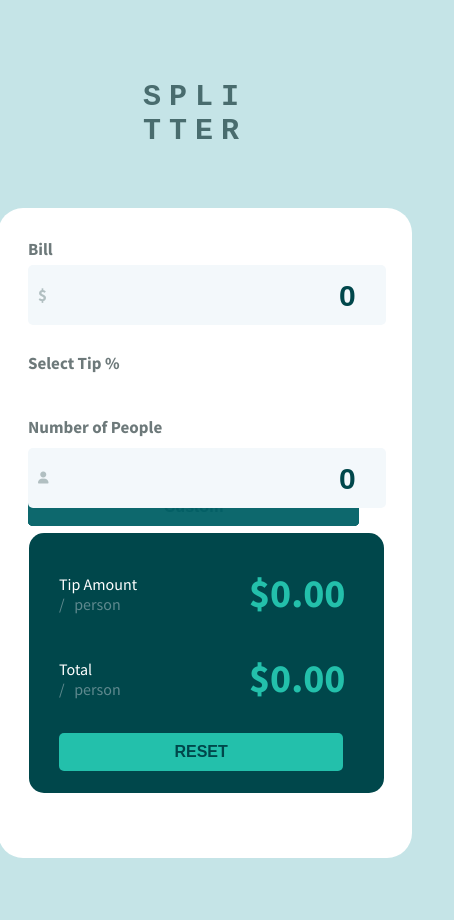
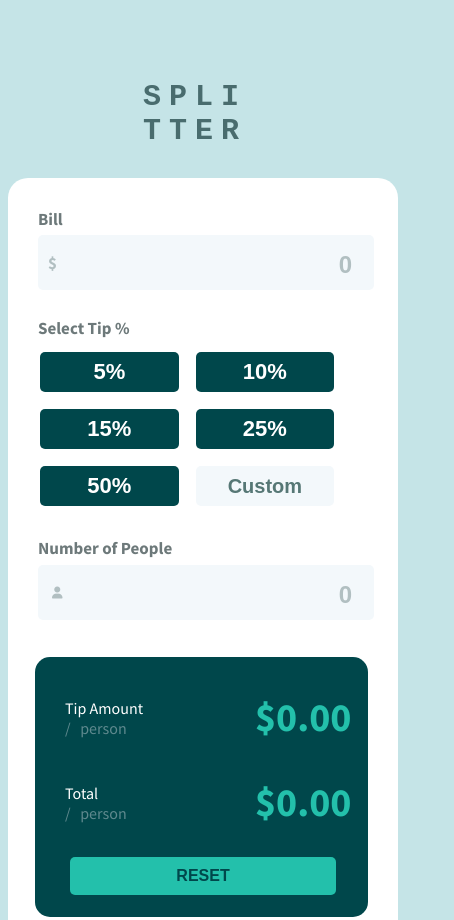
Before and after one commit to anwar-aqraa/Splitter, a plain HTML site: page index.html in a window 390 px wide. Shown: the top 920 px of the page, 454 px wide, since content can reach past the window. Before the commit the page ends 866 px from the top, so only its background shows below. Drawn offline with Linux system fonts and the light colour scheme.

Commit message:
Some updates for css code

```diff
--- a/css/master.css
+++ b/css/master.css
@@ -18,11 +18,12 @@ pre{
     background-color: white;
     margin: 60px auto auto auto;
     width: 48%;
-    padding: 20px;
+    padding-top: 20px;
+    padding-bottom: 25px;
+    padding-left: 20px;
     border-radius: 15px;
     position: relative;
 }
-
 
 
 label{
@@ -47,8 +48,8 @@ label{
     color:#00474b;
     font-weight: bold;
     font-size: 32px;
+}
 
-}
 
 input::placeholder {
     font-weight: bold;
@@ -68,18 +69,21 @@ input::placeholder {
     display: inline-block;
 }
 
-.flex-container {
+
+.tip-options{
     display: flex;
     flex-wrap: wrap;
     width: 420px;
     padding-left: 6px;
+    margin-top: -10px;
 }
 
-.flex-container > div {
+
+.tip-options > button {
     margin: 6px;
     padding: 20px;
     font-size: 22px;
-    width: 59px;
+    width: 100px;
     height: 4px;
     border-radius: 5px;
     color: white;
@@ -89,16 +93,21 @@ input::placeholder {
     justify-content: center;
     text-align: center;
     font-weight: bold;
+    border: none;
 }
 
 
-.flex-container > div:last-child{
+.tip-options > button:hover {
+    background-color: #23c0ab;
+    color:#00474b;
+}
+
+
+.tip-options > button:last-child{
     color: #567775;
     font-size: 20px;
     background-color:#f3f8fb;
 }
-
-
 
 
 .people{
@@ -110,12 +119,19 @@ input::placeholder {
 }
 
 
+#people-input{
+    margin-top: -4px;
+    margin-bottom: 25px
+}
+
+
 .input-container {
     position: relative;
     display: flex;
     align-items: center;
     padding-left: 10px;
 }
+
 
 .input-container .icon {
     position: absolute;
@@ -126,12 +142,12 @@ input::placeholder {
     padding: 10px;
     font-weight: bold;
     color: #b1bfc1;
+}
 
-}
 
 .input-container i {
     position: absolute;
-    left: 5px;
+    left: 9px;
     font-size: 12px;
     padding: 15px;
     color: #b1bfc1;
@@ -142,9 +158,9 @@ input::placeholder {
     position: absolute;
     display: inline-block;
     left: 380px;
-    top: 10px;
-    right: 10px;
-    bottom: 5px;
+    top: 15px;
+    right: 12px;
+    bottom: 16px;
     background-color: #00474b;
     border-radius: 15px;
     margin: 10px;
@@ -162,6 +178,7 @@ input::placeholder {
 color: #5e898e;
  }
 
+
 .right-container h2 span{
     position: absolute;
     left: 220px;
@@ -171,6 +188,7 @@ color: #5e898e;
     color: #23c0ab;
     font-size: 40px;
 }
+
 
 #tip-amount{
     top: 35px;
@@ -182,7 +200,7 @@ color: #5e898e;
 }
 
 
-button {
+#reset-btn {
     width: 80%;
     padding: 10px;
     border: none;
@@ -193,67 +211,58 @@ button {
     font-weight: 800;
     position: absolute;
     top:280px;
-    left: 30px;
+    left: 35px;
 }
 
 
 @media only screen and (max-width: 600px) {
+
     .container {
-        width: 100% ;
-        border-radius: 25px ;
-        margin-left: -10px ;
-        margin-right: -100px;
-        margin-bottom: 2px;
+        width: 100vw;
+        height: auto;
+        margin: 0;
+        padding: 20px;
+        border-radius: 20px;
+        box-sizing: border-box;
+    }
 
-    }
 
     .container input {
         width: 90% ;
-        height: 30px ;
+        height: 25px ;
     }
+
 
     .right-container {
         position: relative ;
         width: 95% ;
         height: 260px ;
-        left: 1px ;
+        left: -3px ;
         right: 1px ;
-        top: 15px ;
+        top: 2px ;
         bottom: 15px ;
         margin-bottom: 60px ;
-
-
-    }
-    #reset-btn {
-        width: 80%;
-        position: absolute;
-        top: 200px;
-        left: 30px;
-        cursor: pointer;
-        background-color: #23c0ab;
-        font-weight: 700;
-        color: #00474b;
-
     }
 
 
-    input::placeholder{
-        content: "142.55";
-        padding: 15px;
-        color:#00474b;
-        font-size: 30px;
-
+    #reset-btn {
+        top: 200px;
+        cursor: pointer;
+        background-color: #23c0ab;
+        font-weight: 760;
+        color: #00474b;
     }
 
 
-    .flex-container {
+    .tip-options {
         display: flex;
         flex-wrap: wrap;
         justify-content: left;
         gap: 5px;
     }
 
-    .flex-container  div {
+
+    .tip-options  button {
         width: 33%;
         height: 10px;
         display: flex;
@@ -262,16 +271,4 @@ button {
         text-align: center;
         font-weight: bold;
     }
-
-
-    .flex-container > div:nth-child(3) {
-        background-color: #23c0ab;
-        color:#00474b;
 }
-
-
-
-
-
-
-}
```
Lines whose indentation alone changed are shown as unchanged.
